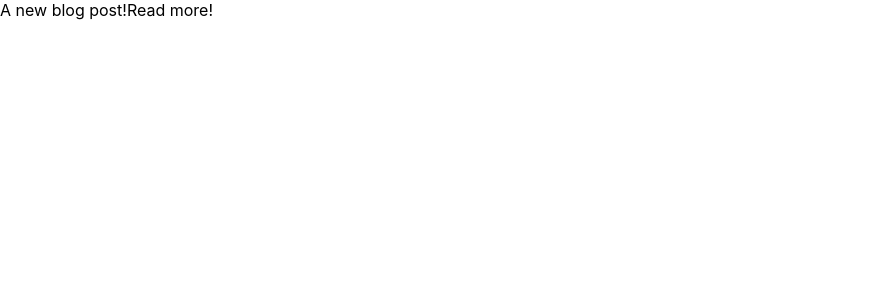
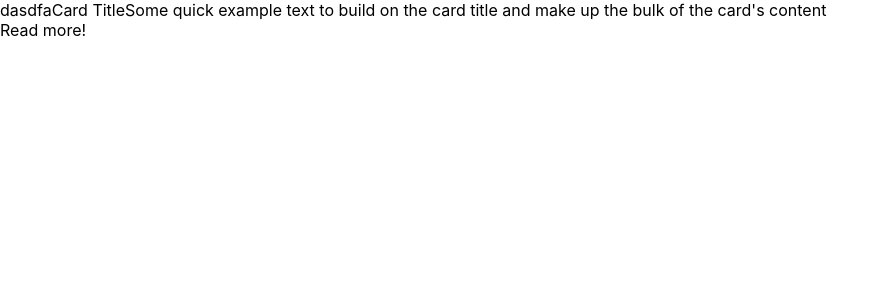
Before and after one commit to orhanince/react-typescript-starter, a React (Create React App) app: page / in a window 1280 px wide. Shown: the top 300 px of the page, without its empty margins (0-890 px from the left). Built offline with nearby package versions, Linux system fonts and the light colour scheme; no server answers.

Commit message:
Add sass support

```diff
--- a/package.json
+++ b/package.json
@@ -13,7 +13,7 @@
     "axios": "^1.1.3",
     "react": "^18.2.0",
     "react-dom": "^18.2.0",
-    "react-scripts": "^2.1.3",
+    "react-scripts": "^5.0.1",
     "typescript": "^4.8.4",
     "web-vitals": "^2.1.4"
   },
@@ -40,5 +40,9 @@
       "last 1 firefox version",
       "last 1 safari version"
     ]
+  },
+  "devDependencies": {
+    "@types/sass": "^1.43.1",
+    "sass": "^1.55.0"
   }
 }
--- /dev/null
+++ b/src/components/Button/button.scss
@@ -0,0 +1 @@
+.button {}
--- a/src/components/Button/index.tsx
+++ b/src/components/Button/index.tsx
@@ -1,36 +1,13 @@
 import React, { FC , ReactElement } from "react";
 import {ButtonProps} from "../../types/component-types";
-import Posts from "../../api/Posts";
-import {IPOST} from "../../types/IPOST";
-
-
+import './button.scss';
 
 const Button: FC<ButtonProps> = (props: ButtonProps): ReactElement => {
-    const [posts, setPosts] = React.useState<IPOST[]>([]);
-    const  { buttonText } = props;
-    React.useEffect( () => {
-        Posts.getPosts().then( data => {
-            setPosts(data);
-        }).catch(err => {
-            console.log(new Error('Error occurred while retrieving data from the url!'));
-        });
-    },[]);
-
-
+    const  { buttonText } = props
     return (
-        <>
-            {posts.map(item => {
-                return (
-                   <div key={item.id}>
-                       {item.userId}
-                       {item.id}
-                       {item.title}
-                       {item.body}
-                   </div>
-                )
-            })}
+        <div className={"button"}>
             {buttonText}
-        </>
+        </div>
     )
 }
 
--- a/src/components/Card/index.tsx
+++ b/src/components/Card/index.tsx
@@ -2,10 +2,12 @@ import React, { FC , ReactElement } from "react";
 import {CardProps} from "../../types/component-types";
 
 const Card: FC<CardProps> = (props: CardProps): ReactElement => {
-    const  { title } = props;
+    const  { cardImage, cardTitle, cardBody } = props;
     return (
         <>
-            {title}
+            {cardImage}
+            {cardTitle}
+            {cardBody}
         </>
     )
 }
--- a/src/containers/AppContainer/App.tsx
+++ b/src/containers/AppContainer/App.tsx
@@ -5,7 +5,10 @@ import {Button, Card} from "../../components";
 const App: FC = () => {
   return (
       <>
-          <Card title={"A new blog post!"} />
+          <Card
+              cardImage={"dasdfa"}
+              cardBody={"Some quick example text to build on the card title and make up the bulk of the card's content"}
+              cardTitle={"Card Title"} />
           <Button buttonText={"Read more!"} />
       </>
   )
--- a/src/index.tsx
+++ b/src/index.tsx
@@ -1,6 +1,6 @@
 import React from 'react';
 import ReactDOM from 'react-dom/client';
-import './index.css';
+import './index.scss';
 import App from './containers/AppContainer/App';
 import reportWebVitals from './reportWebVitals';
 
--- a/src/types/component-types.ts
+++ b/src/types/component-types.ts
@@ -10,6 +10,8 @@ export interface ButtonProps {
  * Card component props.
  * @property title {string} - Card main title.
  */
-export interface CardProps {
-    title: string;
+export type CardProps = {
+    cardTitle: string;
+    cardBody: string;
+    cardImage: string;
 }
```
Also changed, not shown: src/index.scss (renamed from src/index.css), 1 other file (tests, documents, lock files or other folders).
